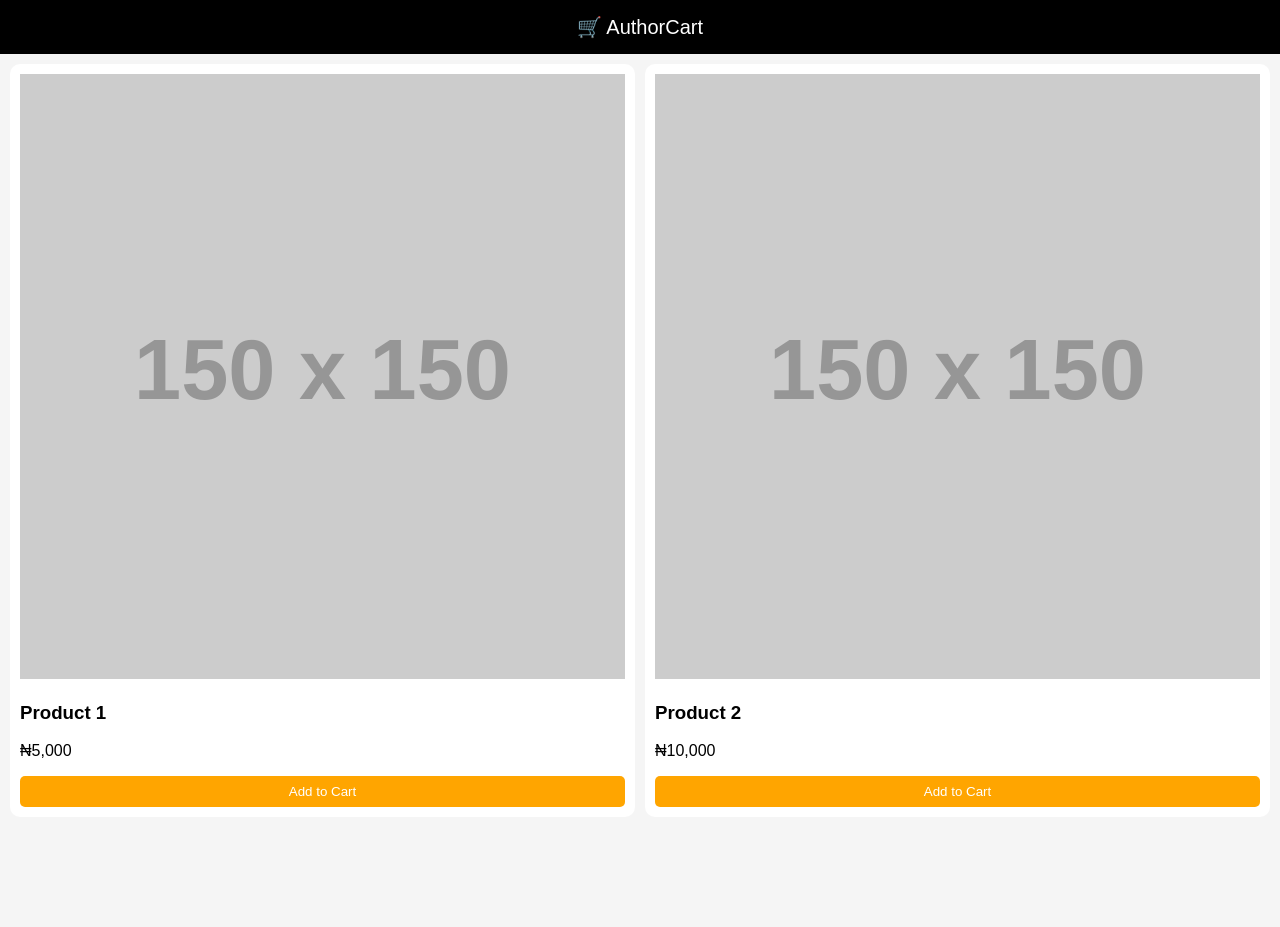
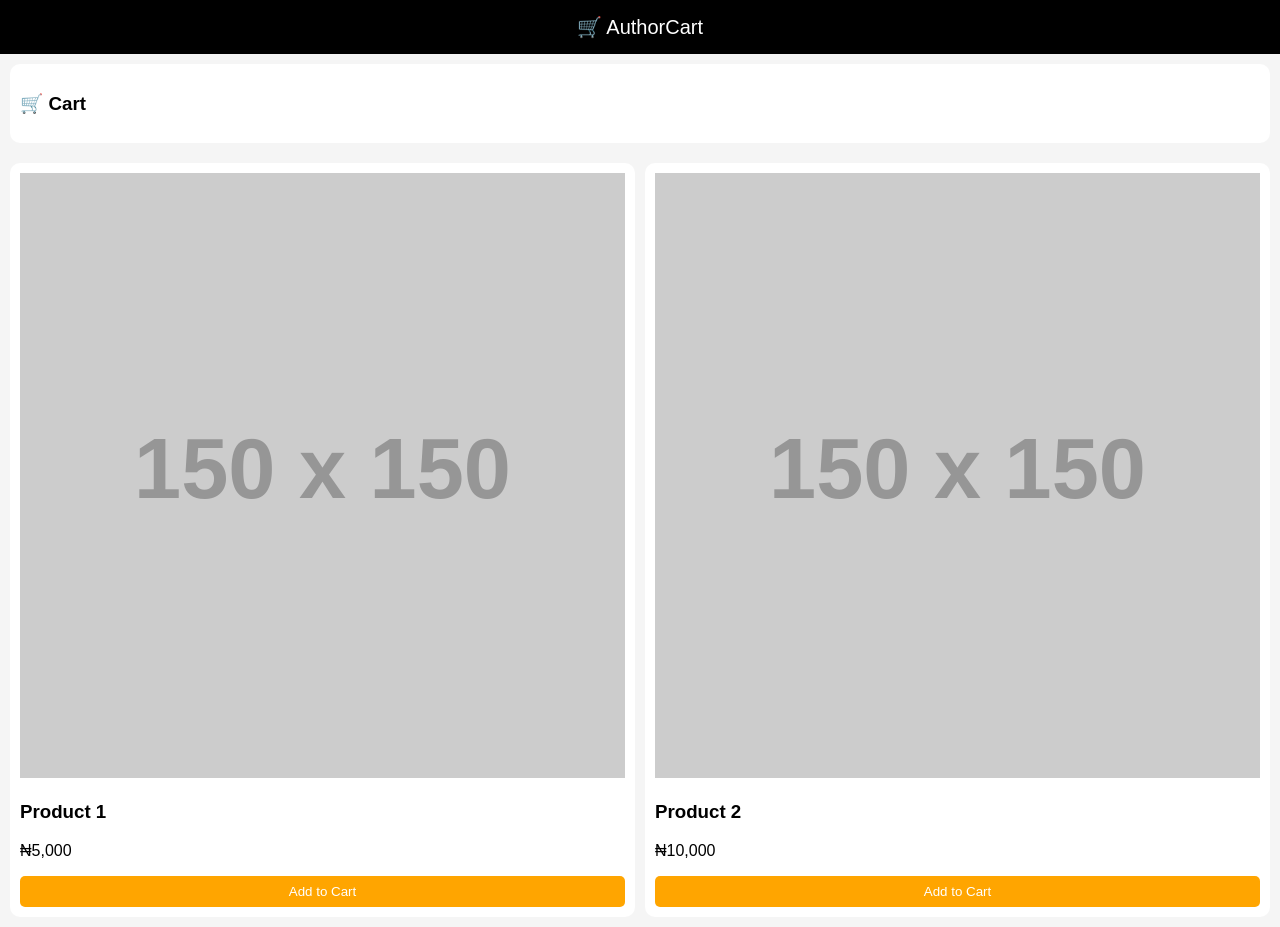
Before and after one commit to authorcartglobal/authorcart-backend, a plain HTML site: page index.html in a window 1280 px wide. Before the commit the page ends 827 px from the top, so only its background shows below. Drawn offline with Linux system fonts and the light colour scheme; placeholder pictures from the web are drawn by us.

Commit message:
Add cart section with header and items list
Add a cart section to the HTML layout.

```diff
--- a/index.html
+++ b/index.html
@@ -45,6 +45,13 @@
 
 <header>🛒 AuthorCart</header>
 
+<div id="cart" style="padding:10px;
+background:white; margin:10px;
+border-radius:10px;">
+  <h3>🛒 Cart</h3>
+  <ul id="cart-items"></ul>
+</div>
+
 <div class="products">
 
   <div class="card">
```
